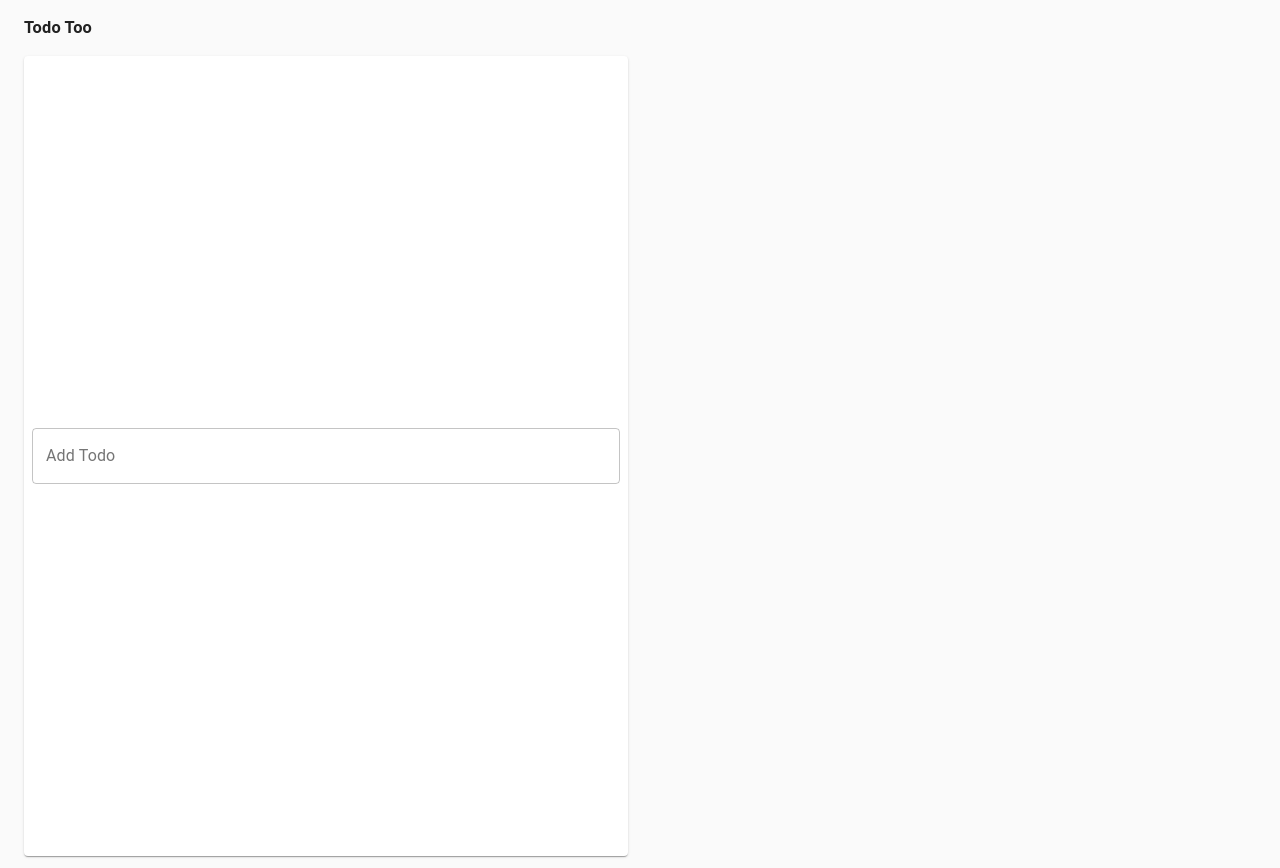
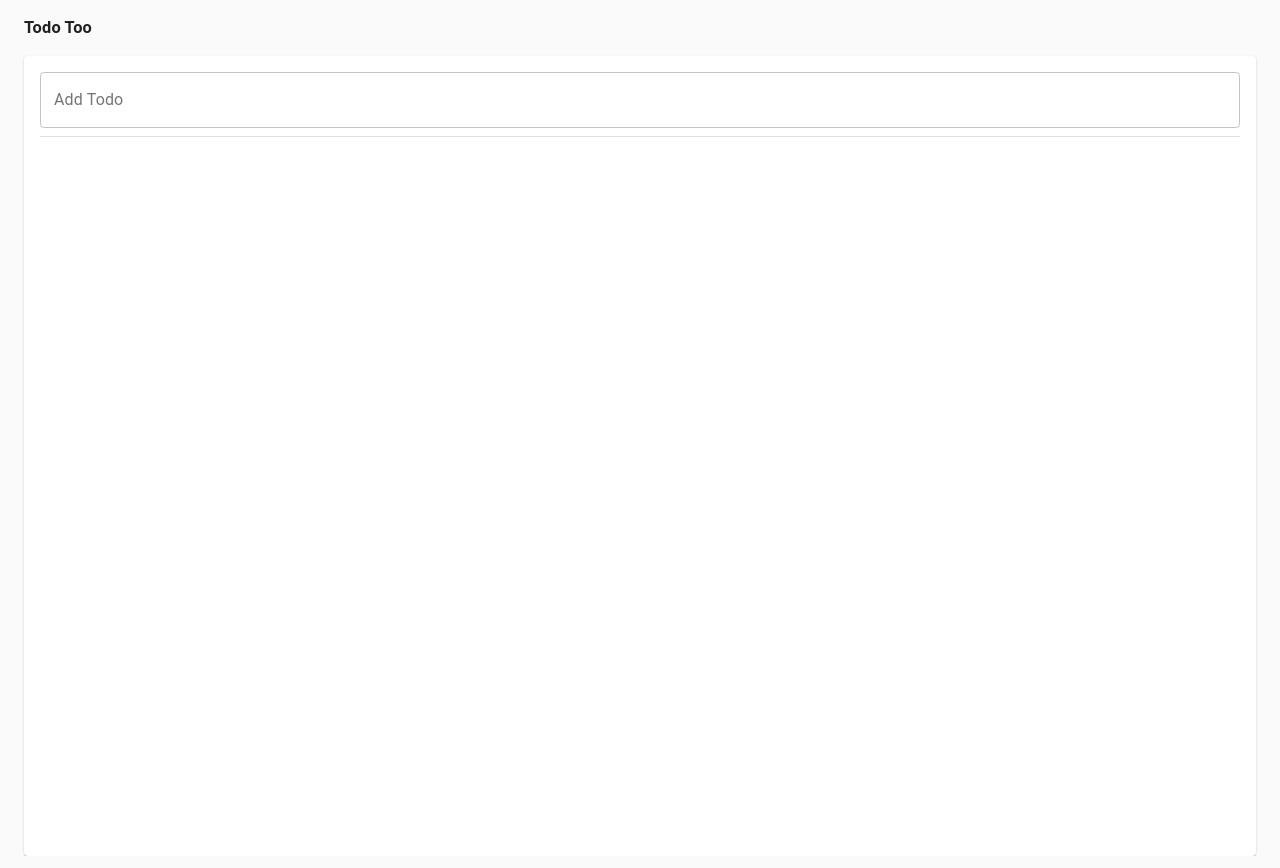
Before and after one commit to marlou-lopez/todo-too, a React (Create React App) app: page / in a window 1280 px wide. Built offline with nearby package versions, Linux system fonts and the light colour scheme.

Commit message:
initial commit

```diff
--- a/package.json
+++ b/package.json
@@ -14,6 +14,7 @@
     "@types/react-dom": "^17.0.0",
     "@types/react-redux": "^7.1.16",
     "clsx": "^1.1.1",
+    "lodash": "^4.17.21",
     "react": "^17.0.2",
     "react-dom": "^17.0.2",
     "react-redux": "^7.2.4",
@@ -49,6 +50,7 @@
     ]
   },
   "devDependencies": {
+    "@types/lodash": "^4.14.170",
     "@types/redux-mock-store": "^1.0.2",
     "@types/uuid": "^8.3.0",
     "eslint": "^7.29.0",
--- a/src/app/components/Todo/TodoContainer.tsx
+++ b/src/app/components/Todo/TodoContainer.tsx
@@ -1,18 +1,60 @@
-import { Grid } from '@material-ui/core';
+import { Paper } from '@material-ui/core';
+import { createStyles, Grid, makeStyles, Theme, Divider } from '@material-ui/core';
 import React from 'react';
 import TodoForm from './TodoForm';
 import TodoList from './TodoList';
 
+
+const useStyle = makeStyles((theme: Theme) => {
+  return createStyles({
+    paper: {
+      height: theme.spacing(100),
+      padding: theme.spacing(2),
+      display: 'flex',
+      flexDirection: 'column'
+    },
+    form: {
+      marginBottom: theme.spacing(1),
+      flexShrink: 0,
+    },
+    list: {
+      marginTop: theme.spacing(1),
+      marginBottom: theme.spacing(1),
+      paddingTop: theme.spacing(1),
+      paddingBottom: theme.spacing(1),
+      overflowY: 'auto',
+      overflowX: 'hidden',
+      '&::-webkit-scrollbar': {
+        width: theme.spacing(1)
+      },
+      '&::-webkit-scrollbar-track': {
+        background: theme.palette.grey[300],
+        borderRadius: theme.spacing(0.5),
+      },
+      '&::-webkit-scrollbar-thumb': {
+        background: theme.palette.primary.main,
+        borderRadius: theme.spacing(0.5)
+      },
+    }
+  })
+})
+
 const TodoContainer: React.FC = () => {
+  const classes = useStyle();
   return (
     <React.Fragment>
       <h3>Todo Too</h3>
-      <Grid container spacing={3}>
-        <Grid item xs={6}>
-          <TodoForm />
-        </Grid>
-        <Grid item xs={6}>
-          <TodoList />
+      <Grid container>
+        <Grid item xs={12}>
+          <Paper className={classes.paper}>
+              <Grid item className={classes.form}>
+                <TodoForm />
+              </Grid>
+              <Divider/>
+              <Grid item className={classes.list}>
+                <TodoList />
+              </Grid>
+          </Paper>
         </Grid>
       </Grid>
     </React.Fragment>
--- a/src/app/components/Todo/TodoForm.tsx
+++ b/src/app/components/Todo/TodoForm.tsx
@@ -1,28 +1,19 @@
-import { createStyles, Grid, makeStyles, Paper, Theme, TextField } from '@material-ui/core';
+import { TextField } from '@material-ui/core';
+import { isEmpty } from 'lodash';
 import { useState } from 'react';
 import { useDispatch } from 'react-redux';
 import { v4 as uuid } from 'uuid';
 import { addTodo } from '../../redux/action-creators';
 
-const useStyle = makeStyles((theme: Theme) => {
-  return createStyles({
-    container: {
-      height: theme.spacing(100),
-    },
-    form: {
-      width: 'inherit',
-      padding: theme.spacing(1)
-    }
-  })
-})
-
 const TodoForm: React.FC = () => {
-  const classes = useStyle();
   const dispatch = useDispatch();
   const [content, setContent] = useState<string>('');
 
   const onSubmit = (e: React.FormEvent) => {
     e.preventDefault();
+    if (isEmpty(content)) {
+      return;
+    }
     dispatch(
       addTodo({
         id: uuid(),
@@ -38,29 +29,25 @@ const TodoForm: React.FC = () => {
     setContent(e.target.value)
   }
 
+  const textAreaOnEnter = (e: any) => {
+    if (e.keyCode === 13 && !e.shiftKey) {
+      onSubmit(e);
+    }
+  };
+
   return (
-    <Paper>
-      <Grid
-        container
-        justify='center'
-        alignItems='center'
-        classes={{
-          root: classes.container
-        }}
-      >
     <form
-          className={classes.form}
       onSubmit={onSubmit}>
       <TextField
         variant='outlined'
         fullWidth
         value={content}
+        multiline
         onChange={onChange}
         label='Add Todo'
+        onKeyDown={textAreaOnEnter}
       />
     </form>
-      </Grid>
-    </Paper>
   )
 }
 
--- a/src/app/components/Todo/TodoItem.tsx
+++ b/src/app/components/Todo/TodoItem.tsx
@@ -18,7 +18,10 @@ const useStyle = makeStyles((theme: Theme) => {
       display: 'flex'
     },
     content: {
-      padding: theme.spacing(2.5)
+      padding: theme.spacing(2.5),
+      '& .text': {
+        width: '80%',
+      }
     },
     action: {
       display: 'flex',
@@ -57,7 +60,7 @@ const TodoItem: React.FC<Todo> = ({ id, content, done }) => {
   }
 
   return (
-    <Paper key={id} className={classes.paper} >
+    <Paper key={id} className={classes.paper} elevation={2} >
       <Grid
         container
         wrap='nowrap'
@@ -65,13 +68,12 @@ const TodoItem: React.FC<Todo> = ({ id, content, done }) => {
         alignItems='center'
         className={classes.content}
       >
-        <Grid item>
+        <Grid item className='text'>
           <Typography
             style={{
               textDecoration: done ? 'line-through' : 'none'
             }}
             noWrap
-
           >{content}</Typography>
         </Grid>
         <Grid item className={classes.action}>
@@ -81,7 +83,6 @@ const TodoItem: React.FC<Todo> = ({ id, content, done }) => {
               : <RadioButtonUncheckedIcon color='primary' onClick={(e) => handleToggle(id)} />
           }
           {!openMenu ? <MoreVertIcon color='primary' onClick={(e) => setOpenMenu(true)} /> : null}
-          {/* <button onClick={(e) => handleDelete(id)}>delete</button> */}
         </Grid>
       </Grid>
       <Grid className={clsx(classes.moreMenu, {'expanded': openMenu})}>
--- a/src/app/components/Todo/TodoList.tsx
+++ b/src/app/components/Todo/TodoList.tsx
@@ -20,7 +20,7 @@ const TodoList: React.FC = () => {
     <Grid className={classes.list}>
       {todos.map((todo) => {
         return (
-          <TodoItem {...todo} />
+          <TodoItem  {...todo} id={todo.id} />
         )
       })}
     </Grid>
```
Also changed, not shown: 1 other file (tests, documents, lock files or other folders). Lines whose indentation alone changed are shown as unchanged.
